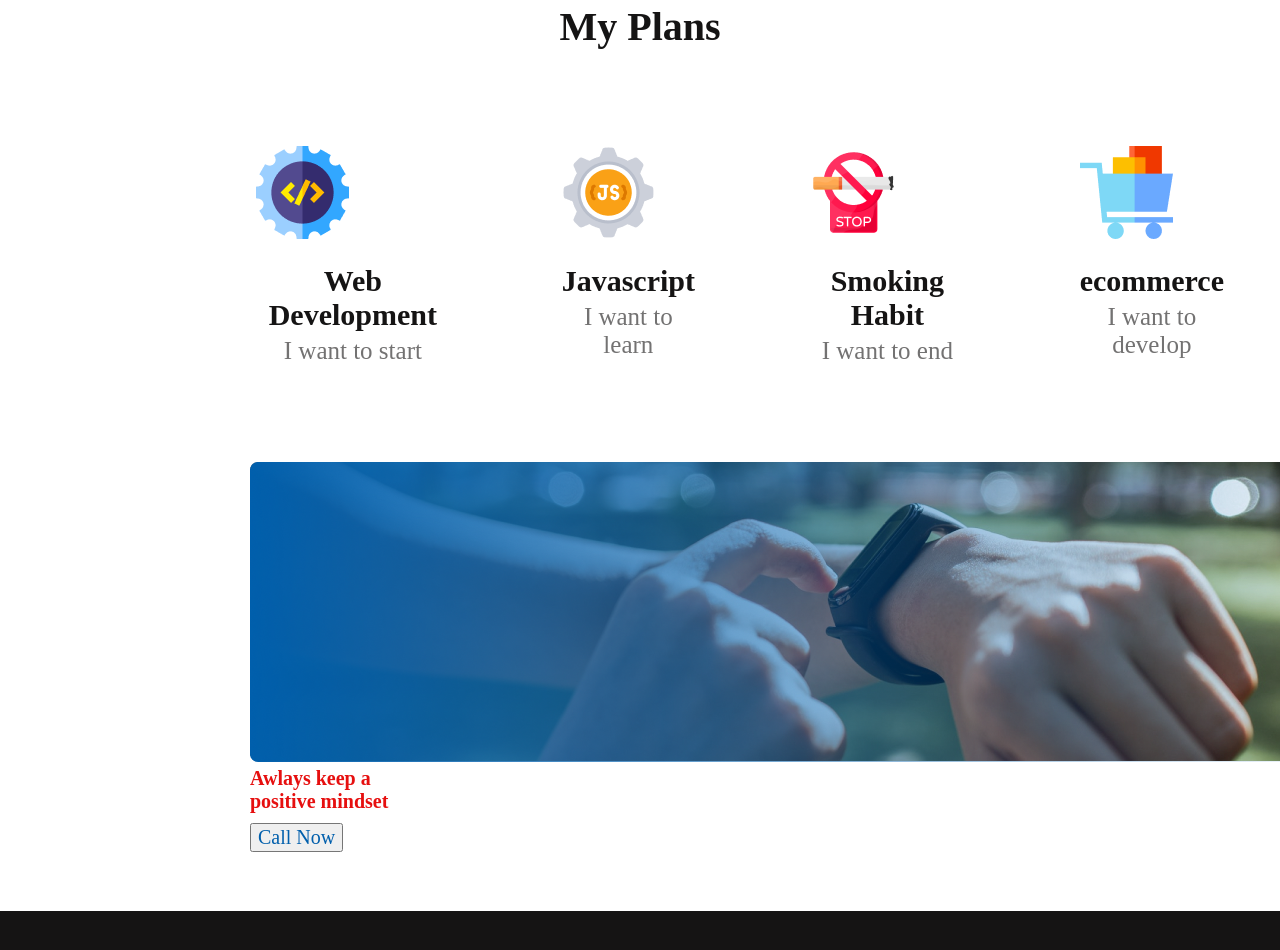
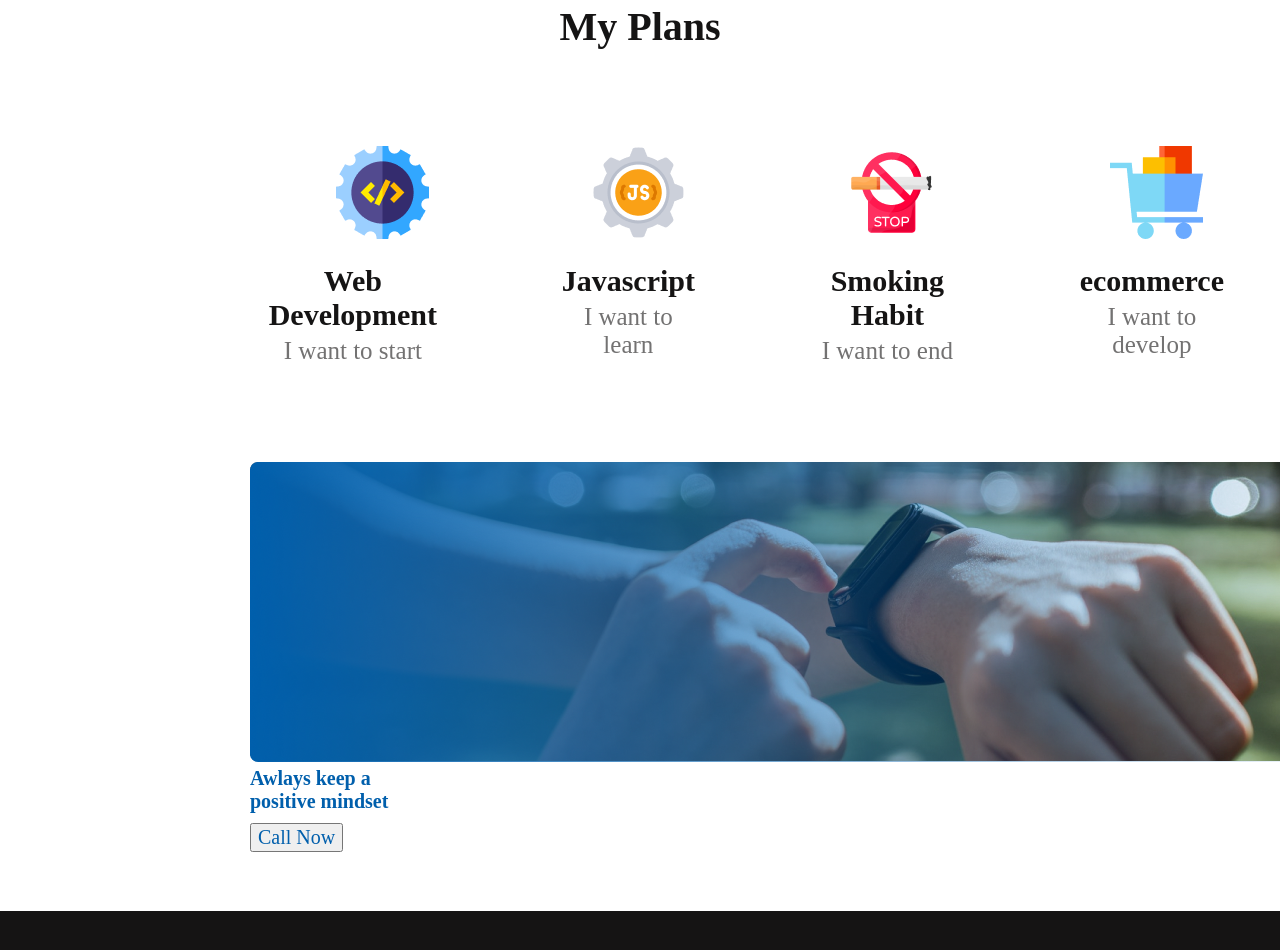
Before and after one commit to SanviRahman/new-year-portfolio, a plain HTML site: page index.html in a window 1280 px wide. Shown: the part 1783-2733 px from the top of the page. Drawn offline with Linux system fonts and the light colour scheme.

Commit message:
added last time

```diff
--- a/index.html
+++ b/index.html
@@ -50,23 +50,23 @@
             <h1 class="font2">My Plans</h1>
             <div class="div2">
                 <div class="div2-1">
-                    <img src="images/icons/web.png" alt="">
+                    <img id="shanto1" src="images/icons/web.png" alt="">
                     <h1 class="font3">Web Development</h1>
                     <p class="para2">I want to start</p>
                 </div>
                 <div class="div2-2">
-                    <img src="images/icons/js.png" alt="">
+                    <img id="shanto2" src="images/icons/js.png" alt="">
                     <h1 class="font4">Javascript</h1>
                     <p class="para3">I want to learn</p>
                 </div>
                 <div class="div2-3">
-                    <img src="images/icons/smoke.png" alt="">
+                    <img id="shanto3" src="images/icons/smoke.png" alt="">
                     <h1 class="font5">Smoking Habit</h1>
                     <p class="para4">I want to end
                     </p>
                 </div>
                 <div class="div2-4">
-                    <img src="images/icons/ecom.png" alt="">
+                    <img id="shanto4" src="images/icons/ecom.png" alt="">
                     <h1 class="font6">ecommerce</h1>
                     <p class="para5">I want to develop</p>
                 </div>
@@ -78,7 +78,7 @@
             <div class="div3">
                 <div class="div3-1">
                     <img src="images/gradient1.png"  alt="">
-                    <h1 class="font7">Awlays keep a <br> positive mindset</h1>
+                     <h1 class="font7">Awlays keep a <br> positive mindset</h1>
                     <button class="btn1">Call Now</button>
                 </div>
             </div>
--- a/styles.css
+++ b/styles.css
@@ -174,6 +174,30 @@
     font-style: normal;
 }
 
+#shanto1{
+    width: 92.958px;
+    height: 92.958px;
+    flex-shrink: 0;
+    margin-left:80px;
+}
+#shanto2{
+    width: 92.958px;
+    height: 92.958px;
+    flex-shrink: 0;
+    margin-left:30px;
+}
+#shanto3{
+    width: 92.958px;
+    height: 92.958px;
+    flex-shrink: 0;
+    margin-left:38px;
+}
+#shanto4{
+    width: 92.958px;
+    height: 92.958px;
+    flex-shrink: 0;
+    margin-left:30px;
+}
 /* Section 3 and div 3 */
 .div3-1{
     background-image: url('../new-year-portfolio/images/watch.png');
@@ -185,7 +209,7 @@
     margin-bottom: 150px;
 }
 .font7{
-    color: #e60f0f;
+    color:#005FAC;
     font-family: Work Sans;
     font-size: 20px;
     font-style: normal;
```
